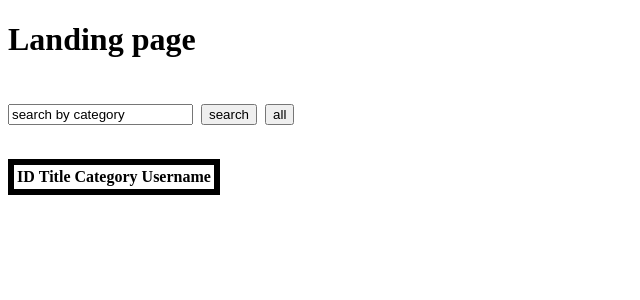
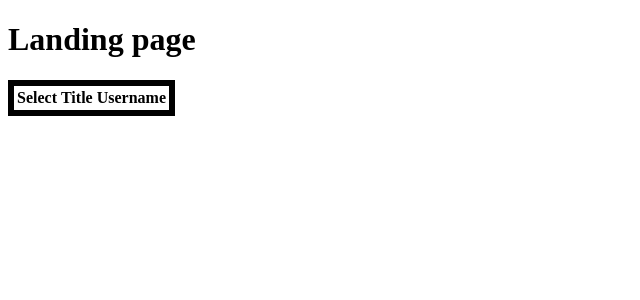
Before and after one commit to sophia-iannuzzi/testblog, a PHP site: page / in a window 1280 px wide. Shown: the part 26-326 px from the top of the page, without its empty margins (0-640 px from the left). Run offline with PHP 8.4, Linux system fonts and the light colour scheme; the visitor is signed in with stand-in values (Sample User, id 1); data comes from the database, SQL or seed files in the repository; tables that the repository leaves empty or names only in its code hold one stand-in row (values such as "Sample post"); data that the repository does not hold is empty.

Commit message:
continue to fix post query
have to also fix category query likely
allow to choose more than one category

```diff
--- a/admin/adminpostmanage.php
+++ b/admin/adminpostmanage.php
@@ -1,8 +1,8 @@
 <?php
 session_start();
-include("..\connectionvar.php");
 require("adminerror.php");
-$query = "SELECT  * FROM `post` JOIN `user` ON post.user_id=user.user_id JOIN `category` ON post.category_id=category.category_id JOIN `status` ON post.status_id=status.status_id ORDER BY post_id ASC;";
+include("../postquery.php");
+$query .= " ORDER BY post_id ASC;";
 $post = mysqli_query($conn, $query) or exit('bad query');
 if (isset($_POST['addpost'])) {
     header ("Location:../addpost.php");
--- a/index.php
+++ b/index.php
@@ -1,18 +1,11 @@
 <?php
 session_start();
-include 'connectionvar.php';
 if (!isset($_SESSION['levelid'])) {
     header("Location:bloglogin.php");
 } else {
-$query = "SELECT * FROM `post` JOIN `user` ON post.user_id=user.user_id JOIN `category` ON post.category_id=category.category_id WHERE status_id='2'";
-if (isset($_GET['usersearch'])) {
-    $query .= " AND categoryname='" .$_GET['usersearch']. "'";
-}
-if (isset($_GET['reset'])) {
-    $query = "SELECT * FROM `post` JOIN `user` ON post.user_id=user.user_id JOIN `category` ON post.category_id=category.category_id WHERE status_id='2'";
-}
-$query .= ";";
-$post = mysqli_query($conn, $query) or exit('bad query');
+    include("postquery.php");
+    $query .= " AND post.status='1'";
+    $post = mysqli_query($conn, $query) or exit('bad query');
 }
 ?>
 
@@ -20,29 +13,21 @@
 <body>
     <?php require('navbar.php'); ?>
     <h1> Landing page <h1>
-    <?php
-    $row = mysqli_fetch_array($post);
-    echo "<p>". $row['fname']. " ". $row['lname']. "</p>";
-    ?>
-        <form method = 'GET' action = '<?php $_SERVER['PHP_SELF'];?>'>
-            <input type = 'text' name = 'usersearch' value = 'search by category' >
-            <input type = 'submit' name = 'searchbutton' value = 'search' >
-            <input type = 'submit' name = 'reset' value = 'all' >
-        </form>
     <table style = "border:6px solid black;">
+    <form method = 'POST' action = '<?php $_SERVER['PHP_SELF'];?>'>
         <tr>
-            <th> ID </th>
+            <th> Select </th>
             <th> Title </th>
-            <th> Category </th>
             <th> Username </th>
         </tr>
         <?php
         $c = 0;
         while ($row = mysqli_fetch_array($post) and $c < '10') {
-            echo "<tr> <td>". $row['post_id']. "</td> <td>". $row['title']. "</td> <td>". $row['categoryname']. "</td> <td>". $row['username']. "</td> </tr>";
+            echo "<tr> <td> <input type ='radio' name ='viewop' value =". $row['post_id']. "</td> <td>". $row['title']. "</td> <td>". $row['username']. "</td> </tr>";
             $c++;
         }
         ?>
     </table>
+    </form>
 </body>
 </html>
--- a/postquery.php
+++ b/postquery.php
@@ -1,5 +1,5 @@
 <?php
 include "connectionvar.php";
-$query = "SELECT * FROM `post` JOIN `category` ON post.category_id=category.category_id";
+$query = "SELECT * FROM `post` JOIN `user` ON post.user_id=user.user_id JOIN `postcat` ON post.post_id=postcat.post_id JOIN `category` ON postcat.category_id=category.category_id";
 $postlist = mysqli_query($conn, $query);
 ?>
```
Also changed, not shown: viewblog.php (added, +15 -0 lines).
